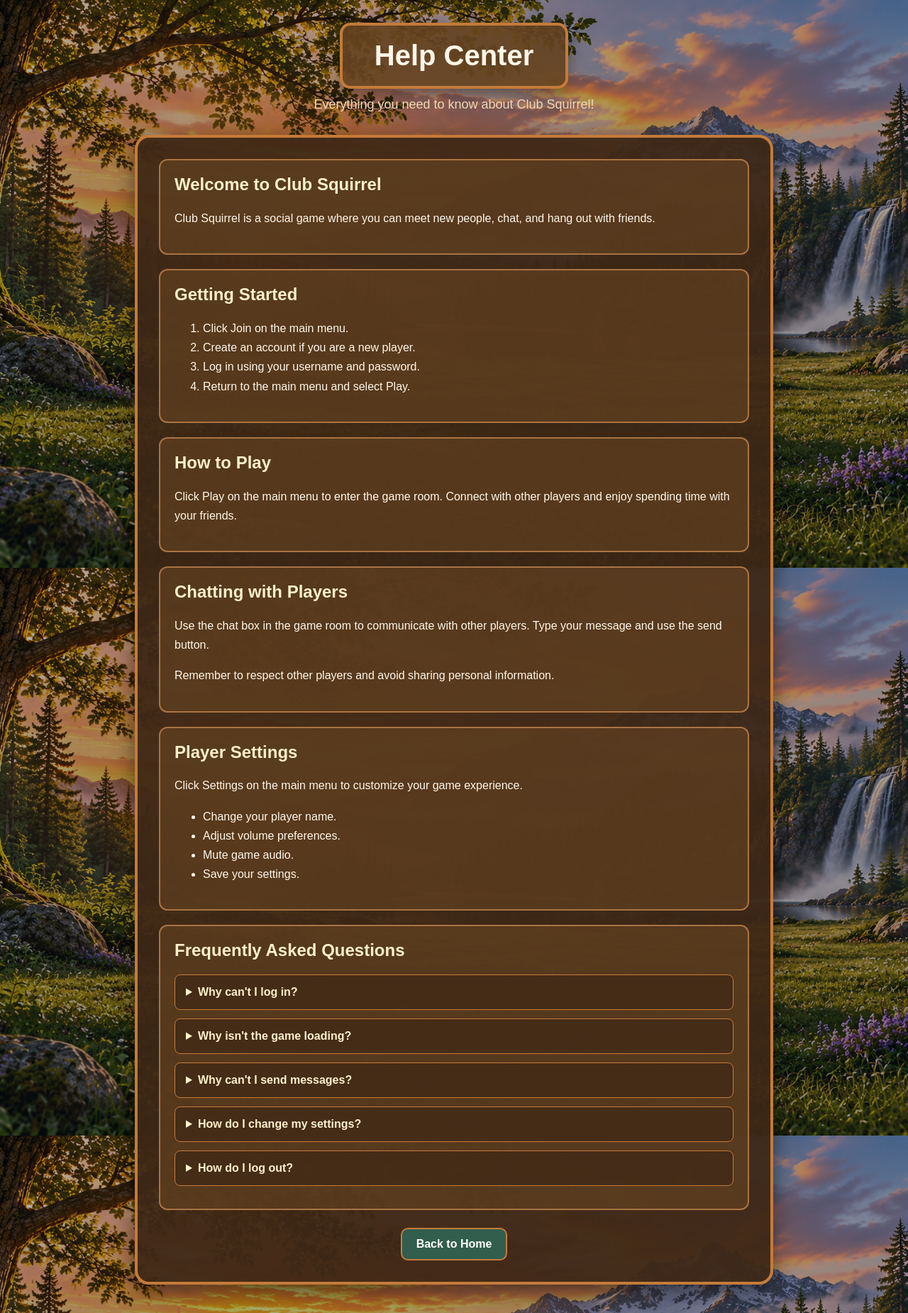
After one commit to oop-cpu/Club_Squirrel, a Django app: page /help/ in a window 1280 px wide. The commit adds this page. Shown: the whole page at 71% size. Run offline with Django 5.2, Linux system fonts and the light colour scheme.

Commit message:
Made Help page and navigation

```diff
--- /dev/null
+++ b/home/templates/home/help.html
@@ -0,0 +1,106 @@
+{% load static %}
+<!DOCTYPE html>
+<html lang="en">
+<head>
+    <meta charset="UTF-8">
+    <meta name="viewport" content="width=device-width, initial-scale=1.0">
+    <title>Club Squirrel - Help</title>
+    <link rel="stylesheet" href="{% static 'css/style.css' %}">
+</head>
+<body>
+
+    <header class="site-header">
+        <h1>Help Center</h1>
+        <p>Everything you need to know about Club Squirrel!</p>
+    </header>
+
+    <main class="help-container">
+
+        <section class="help-section">
+            <h2>Welcome to Club Squirrel</h2>
+            <p>Club Squirrel is a social game where you can meet
+                new people, chat, and hang out with friends.</p>
+        </section>
+
+        <section class="help-section">
+            <h2>Getting Started</h2>
+            <ol>
+                <li>Click Join on the main menu.</li>
+                <li>Create an account if you are a new player.</li>
+                <li>Log in using your username and password.</li>
+                <li>Return to the main menu and select Play.</li>
+            </ol>
+        </section>
+
+        <section class="help-section">
+            <h2>How to Play</h2>
+            <p>Click Play on the main menu to enter the game room.
+                Connect with other players and enjoy spending time
+                with your friends.</p>
+        </section>
+
+        <section class="help-section">
+            <h2>Chatting with Players</h2>
+            <p>Use the chat box in the game room to communicate
+                with other players. Type your message and use
+                the send button.</p>
+            <p>Remember to respect other players and avoid
+                sharing personal information.</p>
+        </section>
+
+        <section class="help-section">
+            <h2>Player Settings</h2>
+            <p>Click Settings on the main menu to customize
+                your game experience.</p>
+            <ul>
+                <li>Change your player name.</li>
+                <li>Adjust volume preferences.</li>
+                <li>Mute game audio.</li>
+                <li>Save your settings.</li>
+            </ul>
+        </section>
+
+        <section class="help-section">
+            <h2>Frequently Asked Questions</h2>
+
+            <details>
+                <summary>Why can't I log in?</summary>
+                <p>Make sure your username and password are correct.
+                    If you do not have an account, register first.</p>
+            </details>
+
+            <details>
+                <summary>Why isn't the game loading?</summary>
+                <p>Check your internet connection and refresh
+                    the page. Try returning to the main menu
+                    and selecting Play again.</p>
+            </details>
+
+            <details>
+                <summary>Why can't I send messages?</summary>
+                <p>Check your connection to the game room.
+                    Try refreshing the page if you are disconnected.</p>
+            </details>
+
+            <details>
+                <summary>How do I change my settings?</summary>
+                <p>Return to the main menu, select Settings,
+                    adjust your preferences, and click Save.</p>
+            </details>
+
+            <details>
+                <summary>How do I log out?</summary>
+                <p>Return to the main menu and click Logout
+                    when you are signed in.</p>
+            </details>
+
+        </section>
+
+        <a href="{% url 'home:index' %}" class="back-button">
+            Back to Home
+        </a>
+
+    </main>
+
+</body>
+</html>
--- a/home/templates/home/index.html
+++ b/home/templates/home/index.html
@@ -40,10 +40,10 @@
                 </form>
             {% endif %}
 
-            <button href="{% url 'home:index' %}" class="menu-button">
+            <a href="{% url 'home:help' %}" class="menu-button">
                 <img class="button-acorn" src="{% static 'images/good_acorn.png' %}" alt="">
                 <span>Help</span>
-            </button>
+            </a>
         </div>
     </div>
 </body>
--- a/home/urls.py
+++ b/home/urls.py
@@ -6,4 +6,5 @@ app_name = 'home'
 urlpatterns = [
     path('', views.index, name='index'),
     path('settings/', views.settings_page, name='settings'),
+    path('help/', views.help_page, name='help'),
 ]
--- a/home/views.py
+++ b/home/views.py
@@ -5,3 +5,6 @@ def index(request):
 
 def settings_page(request):
     return render(request, 'home/settings.html')
+
+def help_page(request):
+    return render(request, 'home/help.html')
--- a/static/css/style.css
+++ b/static/css/style.css
@@ -709,3 +709,87 @@ body:has(.login-layout) {
         max-height: 32vh;
     }
 }
+/* Help page container */
+.help-container {
+    width: 92%;
+    max-width: 900px;
+    margin: 0 auto 40px;
+    padding: 30px;
+    box-sizing: border-box;
+    background-color: rgba(62, 39, 22, 0.93);
+    border: 4px solid #c47b3a;
+    border-radius: 20px;
+    color: #fff6e8;
+    box-shadow: 0 10px 30px rgba(0, 0, 0, 0.5);
+}
+
+/* Help sections */
+.help-section {
+    margin-bottom: 20px;
+    padding: 20px;
+    background-color: rgba(101, 67, 33, 0.65);
+    border: 2px solid #a97443;
+    border-radius: 12px;
+}
+
+/* Section titles */
+.help-section h2 {
+    margin-top: 0;
+    font-size: 24px;
+    color: #fff0cc;
+}
+
+/* Help instructions */
+.help-section p,
+.help-section li {
+    font-size: 16px;
+    line-height: 1.7;
+}
+
+/* FAQ boxes */
+.help-section details {
+    margin: 12px 0;
+    padding: 15px;
+    background-color: rgba(62, 39, 22, 0.7);
+    border: 1px solid #c47b3a;
+    border-radius: 8px;
+}
+
+/* FAQ questions */
+.help-section summary {
+    color: #fff0cc;
+    font-weight: bold;
+    cursor: pointer;
+}
+
+.help-section summary:hover {
+    color: #ffcc80;
+}
+
+/* FAQ answers */
+.help-section details p {
+    margin-bottom: 0;
+}
+
+/* Center back button */
+.help-container > .back-button {
+    display: block;
+    width: fit-content;
+    margin: 25px auto 0;
+    text-align: center;
+}
+
+/* Mobile help page */
+@media (max-width: 600px) {
+    .help-container {
+        padding: 15px;
+    }
+
+    .help-section {
+        padding: 15px;
+    }
+
+    .help-section h2 {
+        font-size: 20px;
+    }
+}
```
